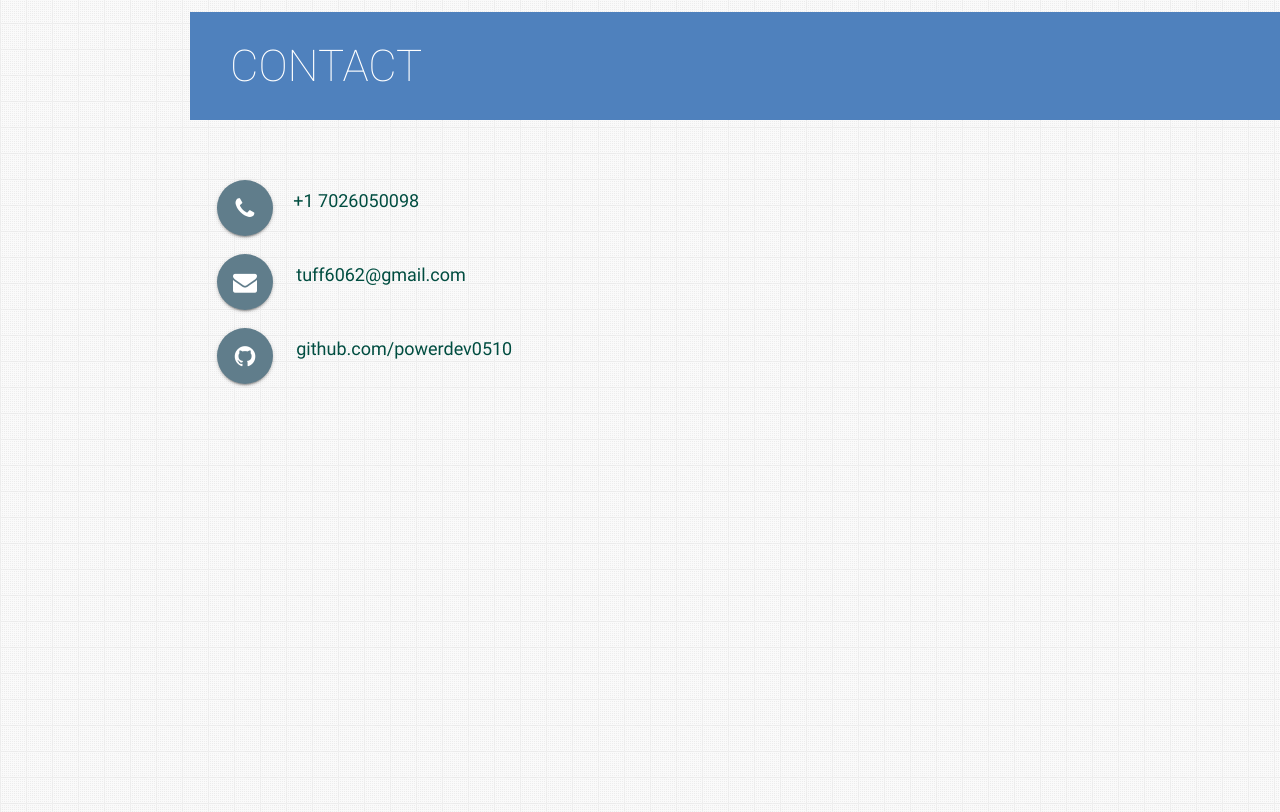
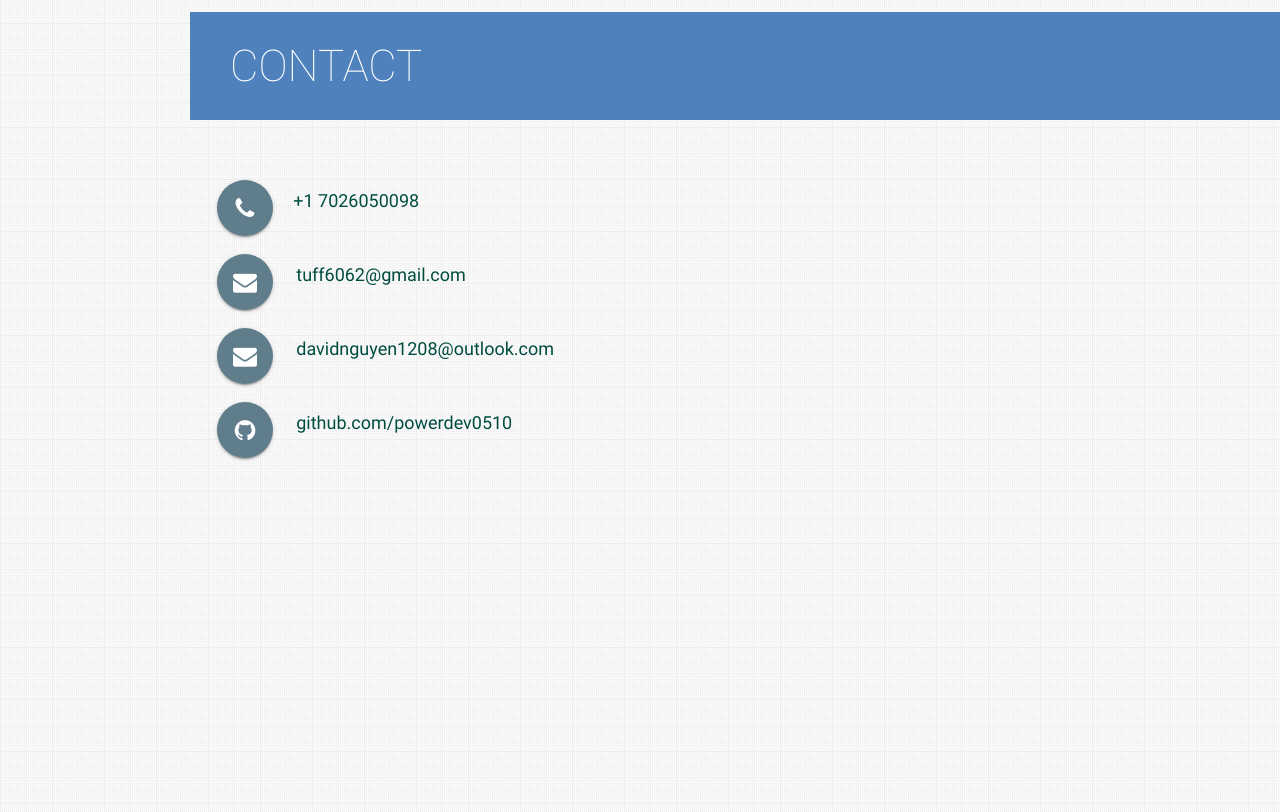
Before and after one commit to davidnguyen1208/davidnguyen1208.github.io, a plain HTML site: page index.html in a window 1280 px wide. Shown: the part 8245-9057 px from the top of the page. Drawn offline with nearby package versions, Linux system fonts and the light colour scheme.

Commit message:
add secondary email

```diff
--- a/index.html
+++ b/index.html
@@ -938,6 +938,13 @@
               class="fa fa-envelope"></i><a aria-label="Email David" href="mailto:tuff6062@gmail.com"
               class="hoverline">tuff6062@gmail.com</a></a>
         </p>
+
+        <p>
+          <a aria-label="Email David" href="mailto:davidnguyen1208@outlook.com" target="_blank" data-position="top"
+            data-tooltip="Email David" class="btn-floating btn-large waves-effect waves-light blue-grey tooltipped"><i
+              class="fa fa-envelope"></i><a aria-label="Email David" href="mailto:davidnguyen1208@outlook.com"
+              class="hoverline">davidnguyen1208@outlook.com</a></a>
+        </p>
         <p>
           <a aria-label="View David on GitHub" href="http://github.com/powerdev0510" target="_blank"
             data-position="top" data-tooltip="View David on GitHub"
```
